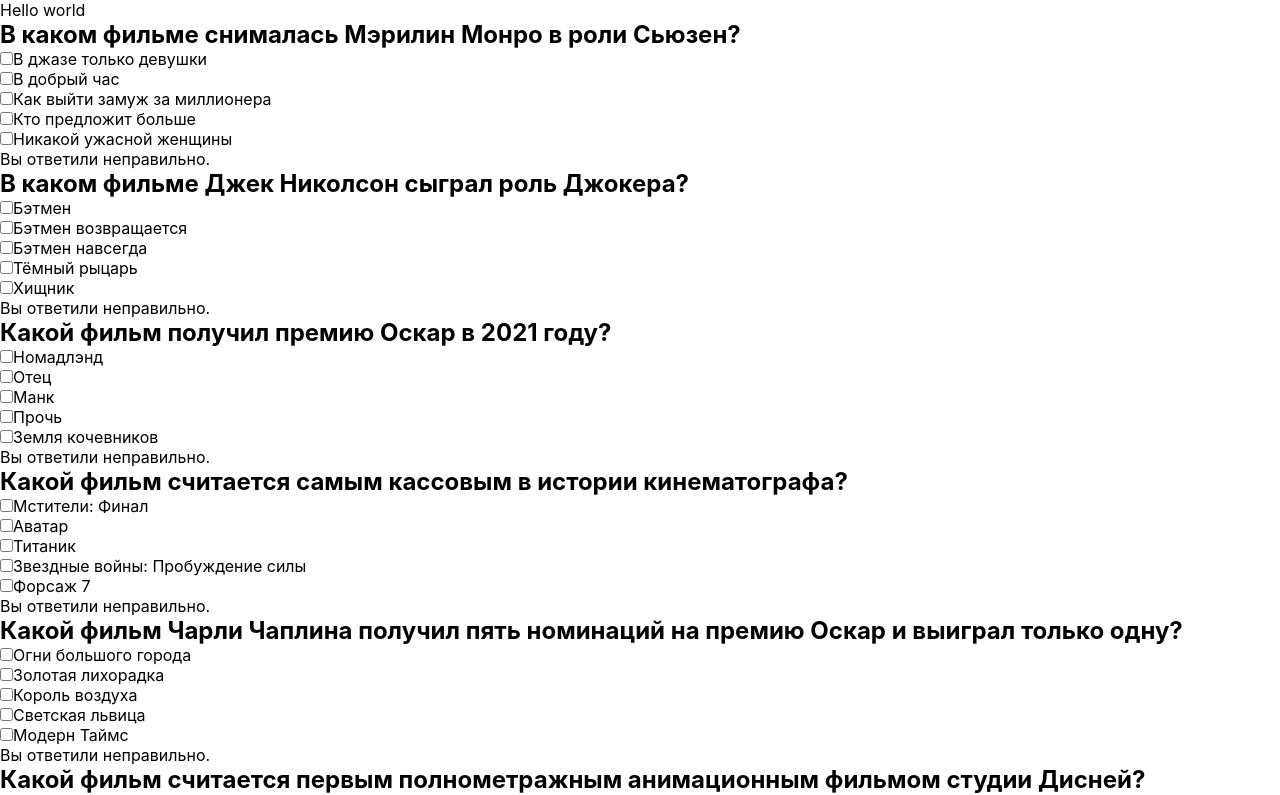
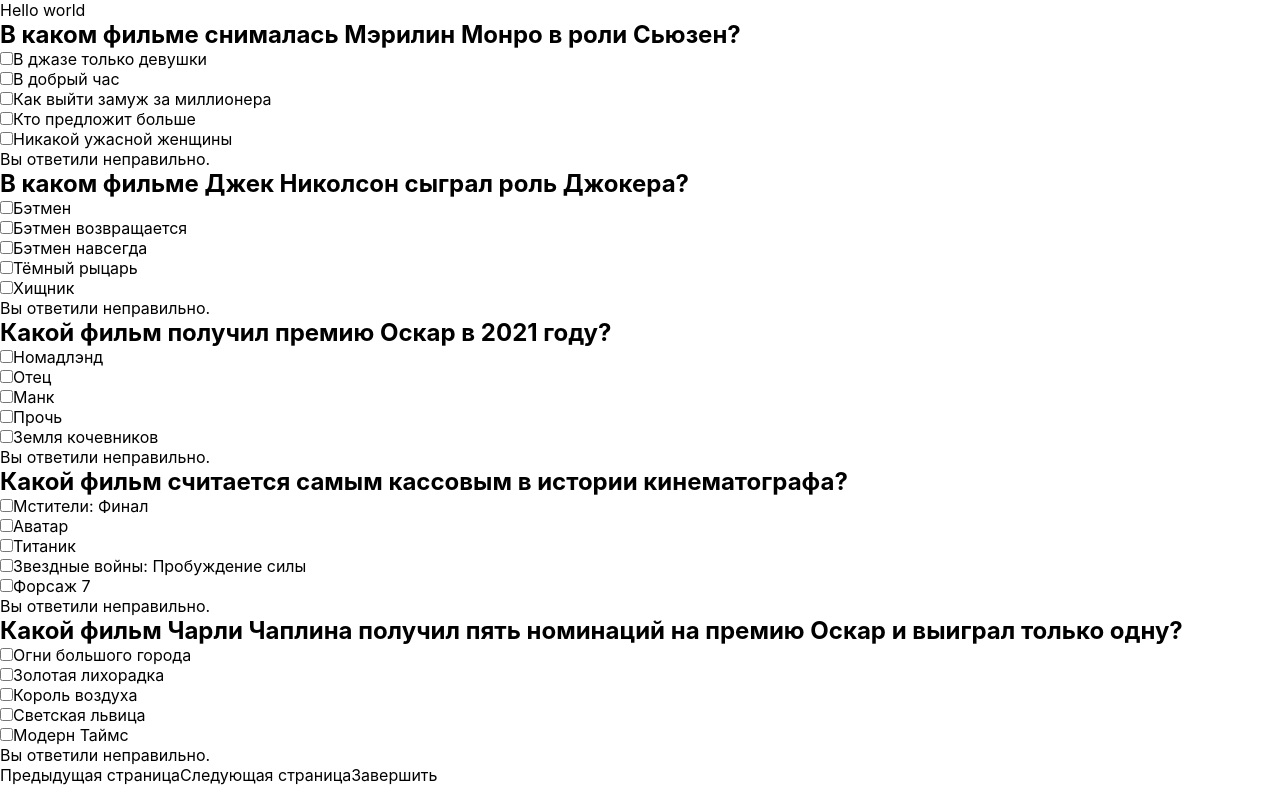
Before and after one commit to stassold/cinema-quiz, a React app: page / in a window 1280 px wide. Shown: the top 795 px of the page. Built offline with nearby package versions, Linux system fonts and the light colour scheme.

Commit message:
Add Pagination

```diff
--- a/src/shared/ui/question/QuestionComponent.tsx
+++ b/src/shared/ui/question/QuestionComponent.tsx
@@ -24,7 +24,6 @@ const QuestionComponent = ({
         if (selectedAnswerIndex === answerIndex) {
             setSelectedAnswerIndex(null);
             setIsAnyCheckboxSelected(false);
-            onAnswerSelect(answerIndex,questionIndex, selectedAnswerIndex);
         } else {
             setSelectedAnswerIndex(answerIndex);
             setIsAnyCheckboxSelected(true);
--- a/src/shared/ui/quiz/QuizComponent.tsx
+++ b/src/shared/ui/quiz/QuizComponent.tsx
@@ -2,31 +2,53 @@ import { useSelector, useDispatch } from 'react-redux';
 import {RootState} from 'redux/store';
 import {finishQuiz, updateQuestion} from 'redux/actions'
 import QuestionComponent from "shared/ui/question/QuestionComponent";
+import {useState} from "react";
 
 const QuizComponent = () => {
     const dispatch = useDispatch();
     const questions = useSelector((state: RootState) => state.quiz.questions);
+    const [currentPage, setCurrentPage] = useState(0);
 
     const handleAnswerSelect = (answerIndex: number, questionIndex: number, userAnswer: number | null) => {
         const question = questions[questionIndex];
         const isCorrect = question.correctAnswerIndex === answerIndex;
-        dispatch(updateQuestion(questionIndex, isCorrect, userAnswer));
+        dispatch(updateQuestion(questionIndex, isCorrect,userAnswer ));
     };
+
+    const handlePreviousPage = () => {
+        setCurrentPage((prevCurrentPage) => prevCurrentPage - 1);
+    };
+
+    const handleNextPage = () => {
+        setCurrentPage((prevCurrentPage) => prevCurrentPage + 1);
+    };
+
+    const handleQuizSubmit = () => {
+
+    }
 
     return (
         <div>
-            {questions.map((question, index) => (
+            {questions.slice(currentPage * 5, currentPage * 5 + 5).map((question, index) => (
                 <QuestionComponent
-                    questionIndex={index}
+                    questionIndex={currentPage * 5 + index}
                     correctUserResponse={question.correctUserResponse}
-                    key={index}
+                    key={currentPage * 5 + index}
                     text={question.text}
                     answers={question.answers}
                     onAnswerSelect={handleAnswerSelect}
                     userAnswer={question.userAnswer}
                 />
             ))}
-            <button>Onclick</button>
+            <div>
+                <button onClick={handlePreviousPage} disabled={currentPage === 0}>
+                    Предыдущая страница
+                </button>
+                <button onClick={handleNextPage} disabled={currentPage === Math.floor(questions.length / 5)}>
+                    Следующая страница
+                </button>
+                <button onClick={handleQuizSubmit}>Завершить</button>
+            </div>
         </div>
     );
 };
```
